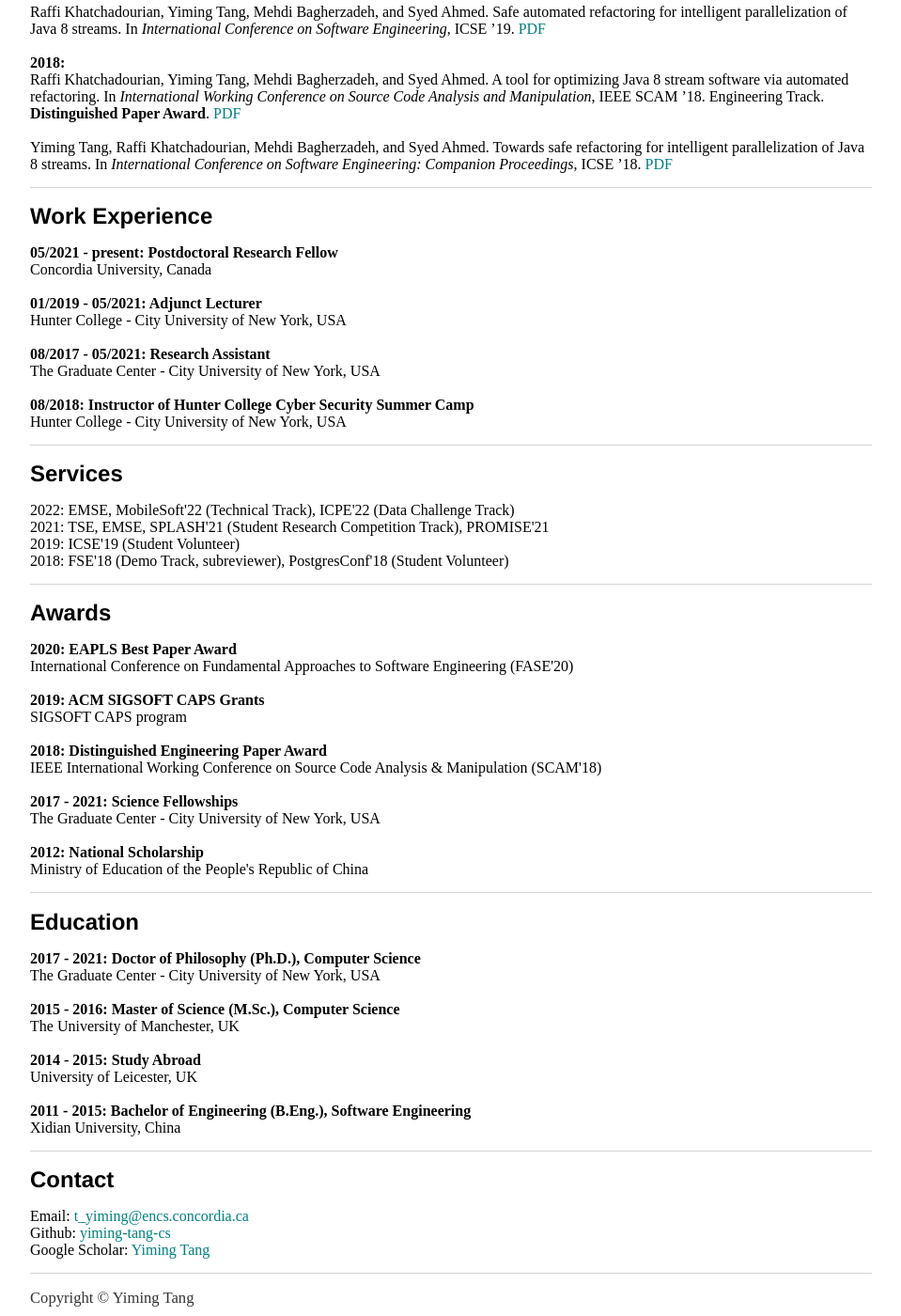
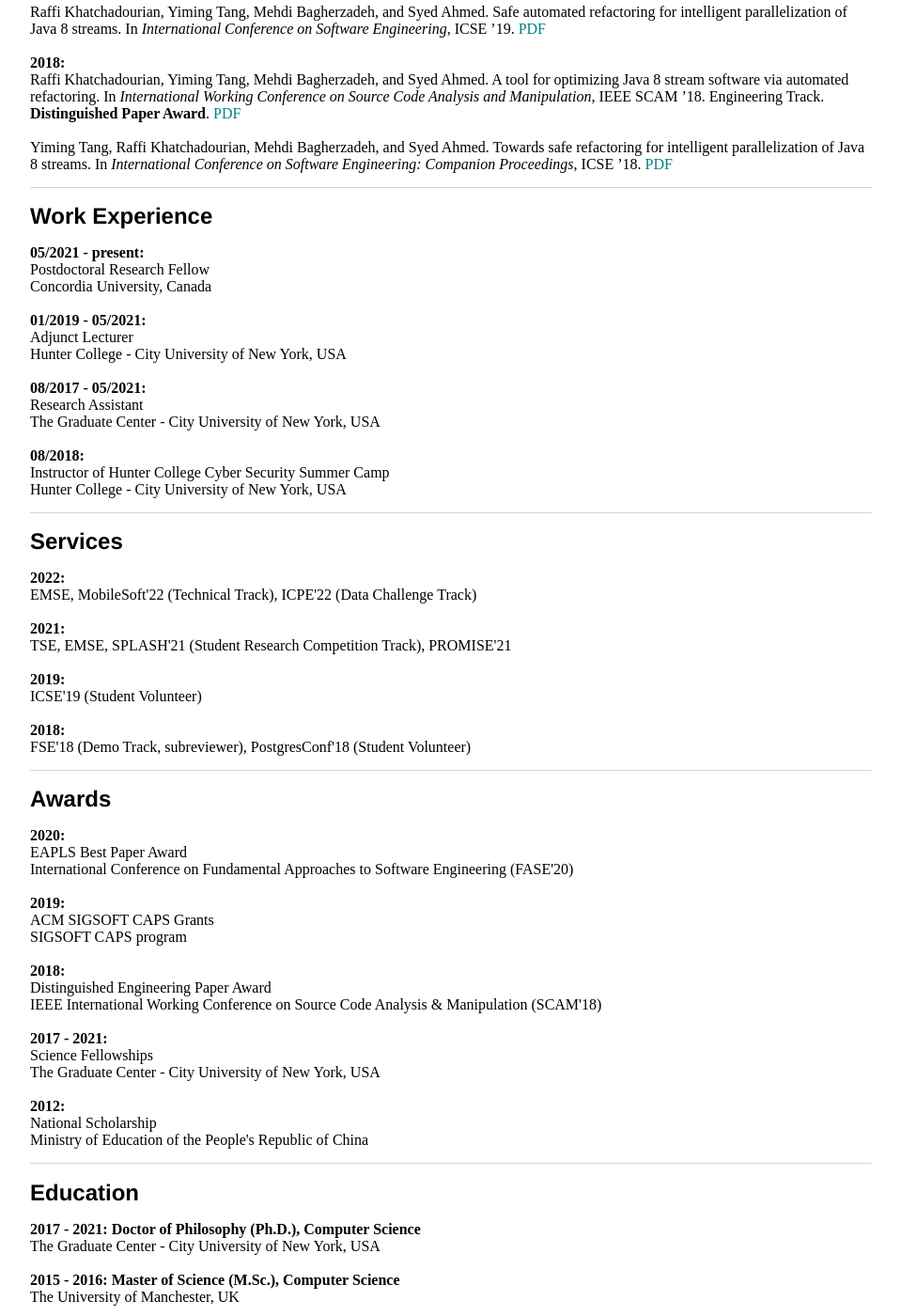
Before and after one commit to yiming-tang-cs/yiming-tang-cs.github.io, a Jekyll site: the page built from index.html, in a window 1280 px wide and 1400 px high, scrolled down 686 px. Shown: the whole window at 94% size, without its empty margins (160-1119 px from the left). Built offline with Jekyll 4.4.1, drawn with Linux system fonts in a browser that asks for light colours; some of the changed lines change nothing that is shown.

```diff
--- a/index.html
+++ b/index.html
@@ -38,50 +38,66 @@
 
 <div id="work">
     <h1>Work Experience</h1>
-    <b>05/2021 - present: Postdoctoral Research Fellow</b><br/>
+    <b>05/2021 - present: </b><br/>
+    Postdoctoral Research Fellow<br/>
     Concordia University, Canada
     <br/>
     <br/>
-    <b>01/2019 - 05/2021: Adjunct Lecturer</b><br/>
+    <b>01/2019 - 05/2021: </b><br/>
+    Adjunct Lecturer<br/>
     Hunter College - City University of New York, USA
     <br/>
     <br/>
-    <b>08/2017 - 05/2021: Research Assistant</b><br/>
+    <b>08/2017 - 05/2021: </b><br/>
+    Research Assistant<br/>
     The Graduate Center - City University of New York, USA
     <br/>
     <br/>
-    <b>08/2018: Instructor of Hunter College Cyber Security Summer Camp</b><br/>
+    <b>08/2018: </b><br/>
+    Instructor of Hunter College Cyber Security Summer Camp<br/>
     Hunter College - City University of New York, USA
     <br/>
 </div>
 
 <div id="services">
     <h1>Services</h1>
-    2022: EMSE, MobileSoft'22 (Technical Track), ICPE'22 (Data Challenge Track)<br/>
-    2021: TSE, EMSE, SPLASH'21 (Student Research Competition Track), PROMISE'21<br/>
-    2019: ICSE'19 (Student Volunteer)<br/>
-    2018: FSE'18 (Demo Track, subreviewer), PostgresConf'18 (Student Volunteer)<br/>
+    <b>2022: </b><br/>
+    EMSE, MobileSoft'22 (Technical Track), ICPE'22 (Data Challenge Track)<br/>
+    <br/>
+    <b>2021: </b><br/>
+    TSE, EMSE, SPLASH'21 (Student Research Competition Track), PROMISE'21<br/>
+    <br/>
+    <b>2019: </b><br/>
+    ICSE'19 (Student Volunteer)<br/>
+    <br/>
+    <b>2018: </b><br/>
+    FSE'18 (Demo Track, subreviewer), PostgresConf'18 (Student Volunteer)<br/>
 </div>
 
 <div id="awards">
     <h1>Awards</h1>
-    <b>2020: EAPLS Best Paper Award</b><br/>
+    <b>2020: </b><br/>
+    EAPLS Best Paper Award<br/>
     International Conference on Fundamental Approaches to Software Engineering (FASE'20)
     <br/>
     <br/>
-    <b>2019: ACM SIGSOFT CAPS Grants</b><br/>
+    <b>2019: </b><br/>
+    ACM SIGSOFT CAPS Grants<br/>
     SIGSOFT CAPS program
     <br/>
     <br/>
-    <b>2018: Distinguished Engineering Paper Award</b><br/>
+    <b>2018: </b><br/>
+    Distinguished Engineering Paper Award<br/>
     IEEE International Working Conference on Source Code Analysis & Manipulation (SCAM'18)
     <br/>
     <br/>
-    <b>2017 - 2021: Science Fellowships</b><br/>
+    <b>2017 - 2021: </b><br/>
+    Science Fellowships<br/>
     The Graduate Center - City University of New York, USA
     <br/>
     <br/>
-    <b>2012: National Scholarship</b><br/>
+    <b>2012: </b><br/>
+    National Scholarship<br/>
     Ministry of Education of the People's Republic of China<br/>
 </div>
 
```
